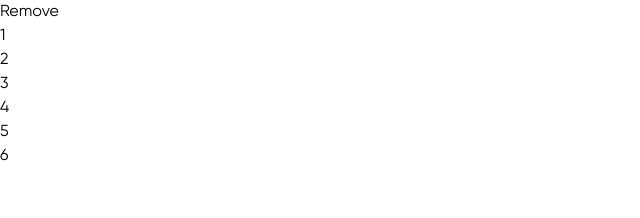
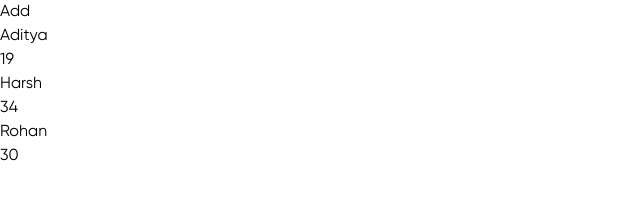
Before and after one commit to ad1tyac0des/Learning-ReactJS, a React (Vite) app: page / in a window 1280 px wide. Shown: the top 218 px of the page, without its empty margins (0-640 px from the left). Built offline with nearby package versions, Linux system fonts and the light colour scheme.

Commit message:
change obj value inside array

```diff
--- a/src/App.jsx
+++ b/src/App.jsx
@@ -1,14 +1,31 @@
 import React, { useState } from "react";
 
 function App() {
-    const [val, setVal] = useState([1, 2, 3, 4, 5, 6]);
+    const [val, setVal] = useState([
+        { name: "Aditya", age: 19 },
+        { name: "Harsh", age: 34 },
+        { name: "Rohan", age: 30 },
+    ]);
     return (
         <div className="p-10">
-            <button onClick={()=> setVal(val.filter(elem => elem%2 !== 0))} className="px-3 py-1 bg-blue-500 rounded mb-5 text-white font-semibold">
-                Remove
+            <button
+                onClick={() =>
+                    setVal(
+                        val.map((elem) =>
+                            elem.name == "Harsh" ? { name: "Harsh", age: 25 } : elem
+                        )
+                    )
+                }
+                className="px-3 py-1 bg-blue-500 rounded mb-5 text-white font-semibold"
+            >
+                Add
             </button>
+
             {val.map((elem, index) => (
-                <h1 key={index}>{elem}</h1>
+                <div key={index}>
+                    <h1>{elem.name}</h1>
+                    <h1>{elem.age}</h1>
+                </div>
             ))}
         </div>
     );
```
